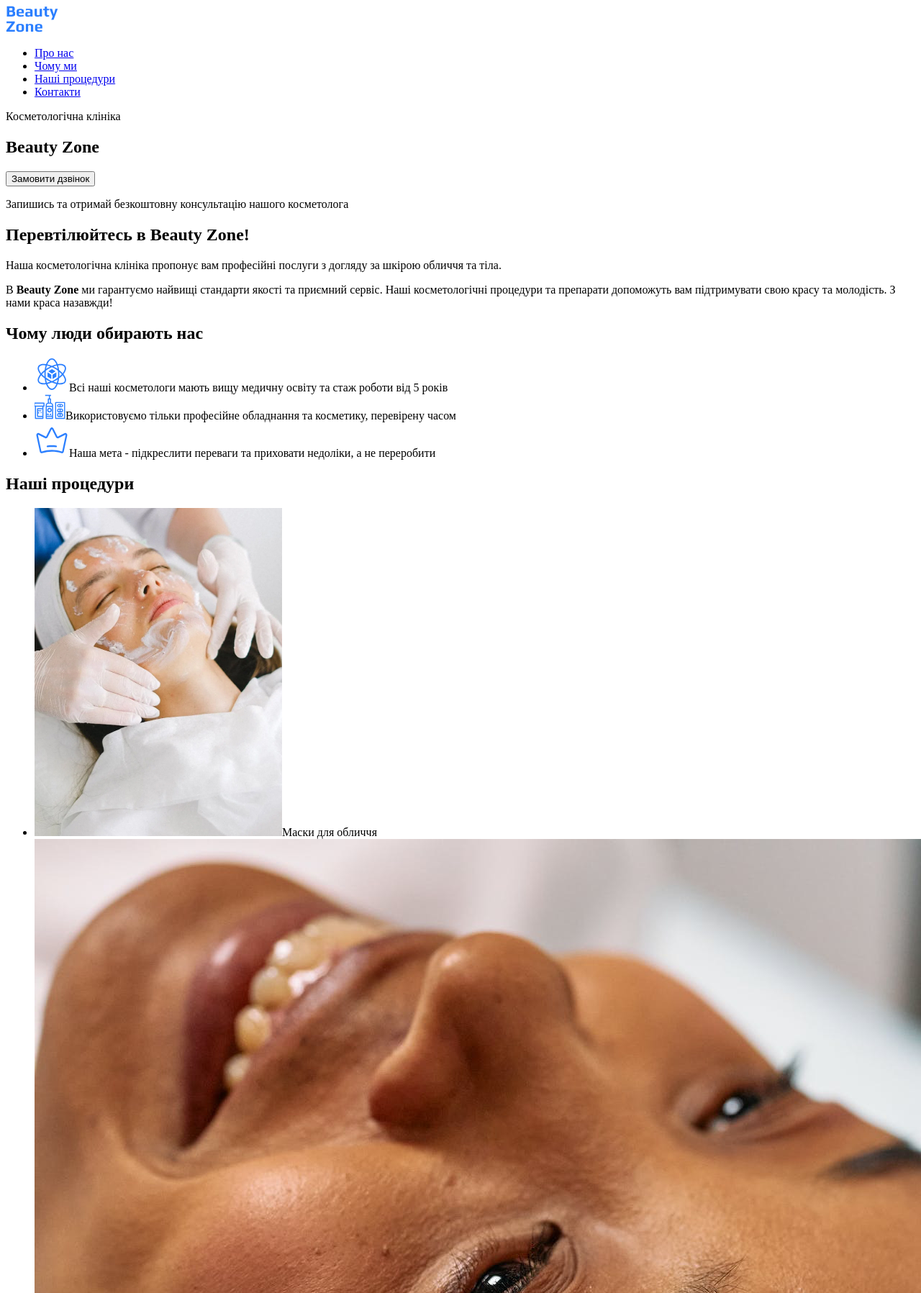
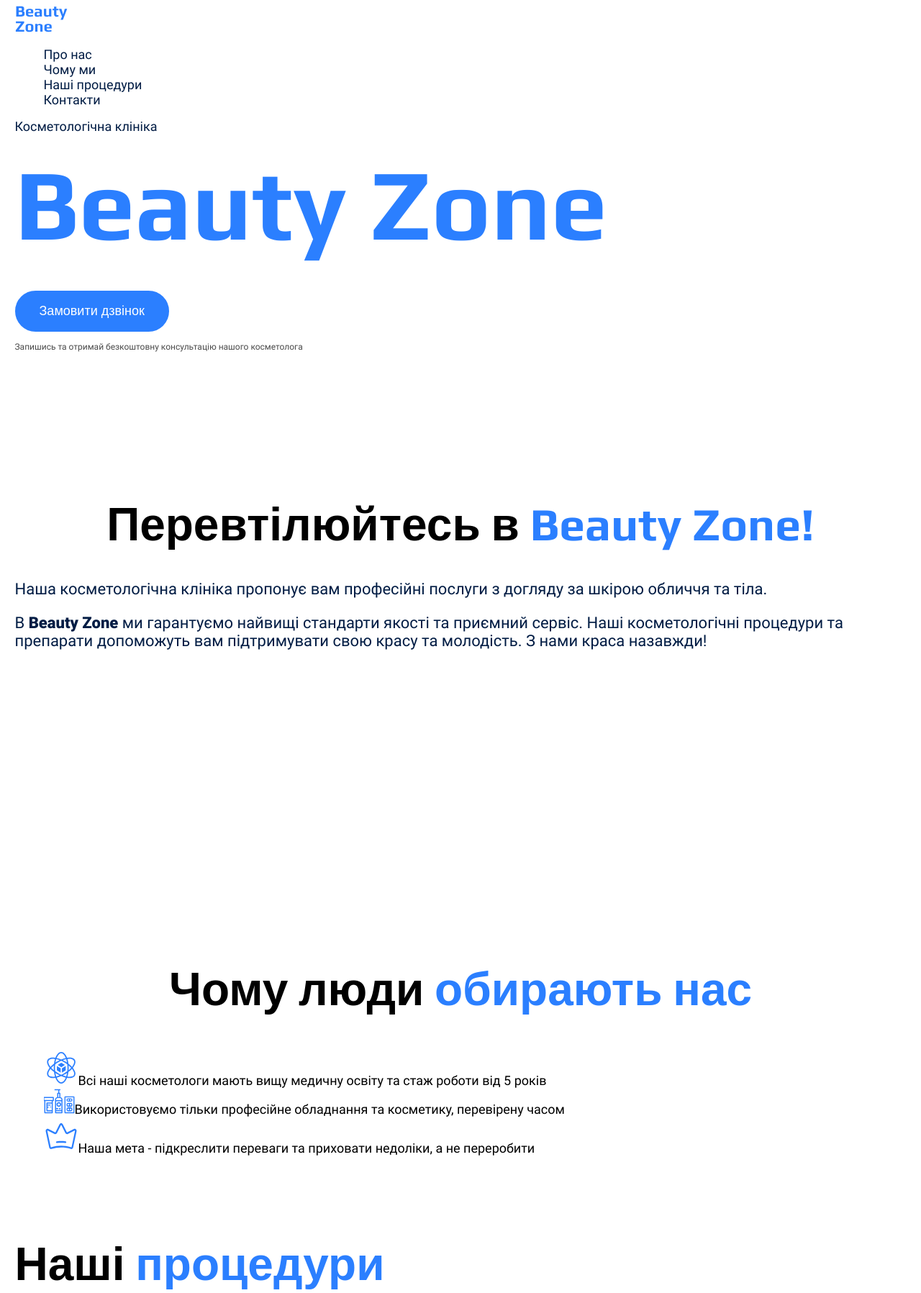
Before and after one commit to DevArsen/beauty_zone_clinic, a plain HTML site: page index.html in a window 1280 px wide. Shown: the top 1797 px of the page at 72% size. Drawn offline with Linux system fonts and the light colour scheme.

Commit message:
Connected basic styles with fonts
Connected basic styles with fonts
Add a container
Added basic section indents
Stylized headings

```diff
--- a/index.html
+++ b/index.html
@@ -1,69 +1,131 @@
 <!DOCTYPE html>
 <html lang="uk">
   <head>
-    <meta charset="UTF-8">
-    <meta name="viewport" content="width=device-width, initial-scale=1.0">
+    <meta charset="UTF-8" />
+    <meta name="viewport" content="width=device-width, initial-scale=1.0" />
+    <link rel="stylesheet" href="./style/style.css" />
     <title>Косметологічна клініка | Beauty Zone</title>
   </head>
   <body>
     <header>
+      <div class="container">
         <nav>
-            <a href="#"><img src="/images/logo.svg" alt="Логотип косметологічної клініки"></a>
+          <a href="#"
+            ><img src="/images/logo.svg" alt="Логотип косметологічної клініки"
+          /></a>
           <ul>
-                <li><a href="#">Про нас</a></li>
-                <li><a href="#">Чому ми</a></li>
-                <li><a href="#">Наші процедури</a></li>
-                <li><a href="#">Контакти</a></li>
+            <li><a class="link" href="#">Про нас</a></li>
+            <li><a class="link" href="#">Чому ми</a></li>
+            <li><a class="link" href="#">Наші процедури</a></li>
+            <li><a class="link" href="#">Контакти</a></li>
           </ul>
           <a href=""></a>
           <a href=""></a>
           <a href=""></a>
         </nav>
+      </div>
     </header>
     <main>
-        <section>
-            <p>Косметологічна клініка</p>
-            <h1>Beauty Zone</h1>
-            <button type="button">Замовити дзвінок</button>
-            <p>Запишись та отримай безкоштовну консультацію нашого косметолога</p>
+      <section class="hero-sections">
+        <div class="container">
+          <p class="hero-text">Косметологічна клініка</p>
+          <h1 class="hero-title">Beauty Zone</h1>
+          <button class="hero-button button" type="button">
+            Замовити дзвінок
+          </button>
+          <p class="hero-description">
+            Запишись та отримай безкоштовну консультацію нашого косметолога
+          </p>
+        </div>
       </section>
-        <section>
-            <h2>Перевтілюйтесь в <span>Beauty Zone!</span></h2>
-            <p>Наша косметологічна клініка пропонує вам професійні послуги з догляду за шкірою обличчя та тіла.</p>
-            <p>B <b>Beauty Zone</b> ми гарантуємо найвищі стандарти якості
-            та приємний сервіс. Наші косметологічні процедури та препарати допоможуть вам підтримувати свою красу та молодість. З нами краса назавжди!</p>
+      <section class="about-section">
+        <div class="container">
+          <h2 class="abaut-title">
+            Перевтілюйтесь в <span>Beauty Zone!</span>
+          </h2>
+          <p class="abaut-text">
+            Наша косметологічна клініка пропонує вам професійні послуги з
+            догляду за шкірою обличчя та тіла.
+          </p>
+          <p class="abaut-text">
+            B <b>Beauty Zone</b> ми гарантуємо найвищі стандарти якості та
+            приємний сервіс. Наші косметологічні процедури та препарати
+            допоможуть вам підтримувати свою красу та молодість. З нами краса
+            назавжди!
+          </p>
+        </div>
       </section>
-        <section>
-            <h2>Чому люди <span>обирають нас</span></h2>
+      <section class="chooseus-section">
+        <div class="container">
+          <h2 class="chooseus-title">Чому люди <span>обирають нас</span></h2>
           <ul>
-                <li><img src="/images/materials-science.svg" alt="Зображення формули крси">Всі наші косметологи мають вищу медичну освіту та стаж роботи від 5 років</li>
-                <li><img src="/images/cosmetics-pictogram.svg" alt="Зображення баночк з косметикою для догляду">Використовуємо тільки професійне обладнання та косметику, перевірену часом</li>
-                <li><img src="/images/crown-light.svg" alt="Зображення корони">Наша мета - підкреслити переваги та приховати недоліки, а не переробити</li>
+            <li class="chooseus-text">
+              <img
+                src="/images/materials-science.svg"
+                alt="Зображення формули крси"
+              />Всі наші косметологи мають вищу медичну освіту та стаж роботи
+              від 5 років
+            </li>
+            <li class="chooseus-text">
+              <img
+                src="/images/cosmetics-pictogram.svg"
+                alt="Зображення баночк з косметикою для догляду"
+              />Використовуємо тільки професійне обладнання та косметику,
+              перевірену часом
+            </li>
+            <li class="chooseus-text">
+              <img src="/images/crown-light.svg" alt="Зображення корони" />Наша
+              мета - підкреслити переваги та приховати недоліки, а не переробити
+            </li>
           </ul>
+        </div>
       </section>
-        <section>
-            <h2>Наші <span>процедури</span></h2>
+      <section class="procedures-section">
+        <div class="container">
+          <h2 class="procedures-title">Наші <span>процедури</span></h2>
           <ul>
-                <li><img src="/images/face-cream.jpg" alt="Косметолог наносить крем на обличчя">Маски для обличчя</li>
-                <li><img src="/images/beauty-injection.jpg" alt="Лікарь робить інє'єкцію для обличчя">Ін'єкції для обличчя</li>
-                <li><img src="/images/facial-cleansing.jpg" alt="">Очищення обличчя</li>
+            <li class="procedures-text">
+              <img
+                src="/images/face-cream.jpg"
+                alt="Косметолог наносить крем на обличчя"
+              />Маски для обличчя
+            </li>
+            <li class="procedures-text">
+              <img
+                src="/images/beauty-injection.jpg"
+                alt="Лікарь робить інє'єкцію для обличчя"
+              />Ін'єкції для обличчя
+            </li>
+            <li class="procedures-text">
+              <img src="/images/facial-cleansing.jpg" alt="" />Очищення обличчя
+            </li>
           </ul>
+        </div>
       </section>
-        <section>
-            <h2>Як нас <span>знайти</span></h2>
-
+      <section class="contact-form-section">
+        <div class="container">
+          <h2 class="contact-form-title">Як нас <span>знайти</span></h2>
+          <p class="contact-form-text">
+            Запишіться <span>безкоштовно</span> та отримайте подарунок
+          </p>
           <form action="">
-                <input type="text" placeholder="Ваше ім'я та прізвище">
-                <input type="text" placeholder="Ваш номер телефону">
-                <input type="text" placeholder="Ваша електронна пошта">
+            <input type="text" placeholder="Ваше ім'я та прізвище" />
+            <input type="text" placeholder="Ваш номер телефону" />
+            <input type="text" placeholder="Ваша електронна пошта" />
           </form>
-            <button type="submit">Записатись безкоштовно</button>
-            <p>Натискаючи на кнопку я погоджуюсь з <a href="#">політикою конфіденційності</a></p>
+          <button class="button" type="submit">Записатись безкоштовно</button>
+          <p class="contact-form-description">
+            Натискаючи на кнопку я погоджуюсь з
+            <a href="#">політикою конфіденційності</a>
+          </p>
+        </div>
       </section>
     </main>
     <footer>
       <nav>
-            <a href="#"><img src="/images/logo.svg" alt="Логотип косметологічної клініки"></a>
+        <a href="#"
+          ><img src="/images/logo.svg" alt="Логотип косметологічної клініки"
+        /></a>
         <ul>
           <li><a href="#">Про нас</a></li>
           <li><a href="#">Чому ми</a></li>
@@ -72,13 +134,20 @@
         </ul>
       </nav>
       <address>
+        <ul>
           <li><a href="tel:+380960000007">+ 38 (096) 000 00 07</a></li>
-            <li><a href="mailto:sbeautyzone@gmail.com">beautyzone@gmail.com</a></li>
-            <li><a target="_blank" href="https://maps.app.goo.gl/q9CrKASwzPFNq57y6">Україна, м. Київ, вул. Тараса Шевченка 5</a>
+          <li>
+            <a href="mailto:sbeautyzone@gmail.com">beautyzone@gmail.com</a>
+          </li>
+          <li>
+            <a target="_blank" href="https://maps.app.goo.gl/q9CrKASwzPFNq57y6"
+              >Україна, м. Київ, вул. Тараса Шевченка 5</a
+            >
           </li>
           <a href=""></a>
           <a href=""></a>
           <a href=""></a>
+        </ul>
         <a href="#" target="_blank">Політика конфіденційності</a>
         <p>© 2022 Дані захищені</p>
       </address>
--- /dev/null
+++ b/style/style.css
@@ -0,0 +1,215 @@
+@font-face {
+  font-display: swap;
+  font-family: "Play";
+  font-weight: 400;
+  src: url("../fonts/play-v19-latin_latin-ext-regular.woff2") format("woff2"),
+    url("../fonts/play-v19-latin_latin-ext-regular.ttf") format("truetype");
+}
+
+@font-face {
+  font-display: swap;
+  font-family: "Play";
+  font-weight: 700;
+  src: url("../fonts/play-v19-latin_latin-ext-700.woff2") format("woff2"),
+    url("../fonts/play-v19-latin_latin-ext-700.ttf") format("truetype");
+}
+
+@font-face {
+  font-display: swap;
+  font-family: "Roboto";
+  font-weight: 400;
+  src: url("../fonts/roboto-v32-cyrillic_latin-regular.woff2") format("woff2"),
+    url("../fonts/roboto-v32-cyrillic_latin-regular.ttf") format("truetype");
+}
+
+@font-face {
+  font-display: swap;
+  font-family: "Roboto";
+  font-weight: 900;
+  src: url("../fonts/roboto-v32-cyrillic_latin-900.woff2") format("woff2"),
+    url("../fonts/roboto-v32-cyrillic_latin-900.ttf") format("truetype");
+}
+
+/* Primary and secondary colors */
+:root {
+  --color-prymary-white: #ffffff;
+  --color-prymary-cyan: #2b7fff;
+  --color-prymary-blue: #011c44;
+  --color-secondary-gray: #4a4a4a;
+  --color-secondary-light-gray: #747272;
+  --color-secondary-blue: #011f4a;
+}
+
+/* Base */
+* {
+  box-sizing: border-box;
+}
+
+body {
+  font-family: "Roboto", sans-serif;
+  font-weight: 400;
+}
+
+ul {
+  list-style: none;
+}
+
+a {
+  text-decoration: none;
+}
+
+address {
+  font-style: normal;
+}
+
+h1,
+h2,
+h3,
+h4,
+h5,
+h6,
+p {
+  margin-top: 0;
+}
+
+h2 {
+  font-family: "Play", sans-serif;
+  font-size: 64px;
+  font-weight: 700;
+}
+
+ul {
+  list-style: none;
+}
+
+.container {
+  width: 100%;
+  max-width: 1239px;
+  margin: 0 auto;
+}
+
+/* Button */
+.button {
+  background-color: var(--color-prymary-cyan);
+  border: 2px solid var(--color-prymary-cyan);
+  color: var(--color-prymary-white);
+  font-size: 18px;
+  border-radius: 32px;
+  padding: 16px 32px;
+  cursor: pointer;
+}
+
+.button:hover {
+  background-color: transparent;
+  color: var(--color-prymary-blue);
+}
+
+/* Link nav */
+
+.link {
+  color: var(--color-prymary-blue);
+  font-size: 18px;
+}
+
+.link:hover {
+  color: var(--color-prymary-cyan);
+  font-size: 18px;
+  font-weight: 700;
+}
+
+/* Hero Section */
+
+.hero-title {
+  color: var(--color-prymary-cyan);
+  font-family: "Play", sans-serif;
+  font-size: 140px;
+  font-weight: 700;
+  margin-bottom: 40px;
+}
+
+.hero-text {
+  color: var(--color-prymary-blue);
+  font-size: 18px;
+  margin-bottom: 16px;
+}
+
+.hero-button {
+  margin-bottom: 14px;
+}
+
+.hero-description {
+  font-size: 12px;
+  color: var(--color-secondary-gray);
+}
+
+/*Abaut section*/
+
+.abaut-title {
+  padding-top: 190px;
+  margin-bottom: 40px;
+  text-align: center;
+}
+
+.abaut-title span {
+  color: var(--color-prymary-cyan);
+}
+
+.abaut-text {
+  color: var(--color-prymary-blue);
+  font-size: 22px;
+}
+
+/*Choose us*/
+
+.chooseus-title {
+  padding-top: 412px;
+  margin-bottom: 48px;
+  text-align: center;
+}
+
+.chooseus-title span {
+  color: var(--color-prymary-cyan);
+}
+
+.chooseus-text {
+  font-size: 18px;
+  line-height: 1.3;
+}
+
+/*Procedures sections*/
+
+.procedures-title {
+  padding-top: 96px;
+  margin-bottom: 48px;
+}
+
+.procedures-title span {
+  color: var(--color-prymary-cyan);
+}
+
+.procedures-text {
+  font-size: 22px;
+  color: var(--color-prymary-white);
+}
+
+/*Contact form sections*/
+
+.contact-form-title {
+  padding-top: 96px;
+  margin-bottom: 48px;
+  text-align: center;
+}
+
+.contact-form-title span {
+  color: var(--color-prymary-cyan);
+}
+
+.contact-form-text {
+  color: var(--color-prymary-white);
+  font-size: 22px;
+  font-weight: 900;
+}
+
+.contact-form-text span {
+  color: var(--color-prymary-cyan);
+}
```
Also changed, not shown: fonts/play-v19-latin_latin-ext-700.ttf (added), fonts/play-v19-latin_latin-ext-700.woff2 (added), fonts/play-v19-latin_latin-ext-regular.ttf (added), fonts/play-v19-latin_latin-ext-regular.woff2 (added), fonts/roboto-v32-cyrillic_latin-900.ttf (added), fonts/roboto-v32-cyrillic_latin-900.woff2 (added), fonts/roboto-v32-cyrillic_latin-regular.ttf (added), fonts/roboto-v32-cyrillic_latin-regular.woff2 (added), style.css (deleted). Lines whose indentation alone changed are shown as unchanged.
